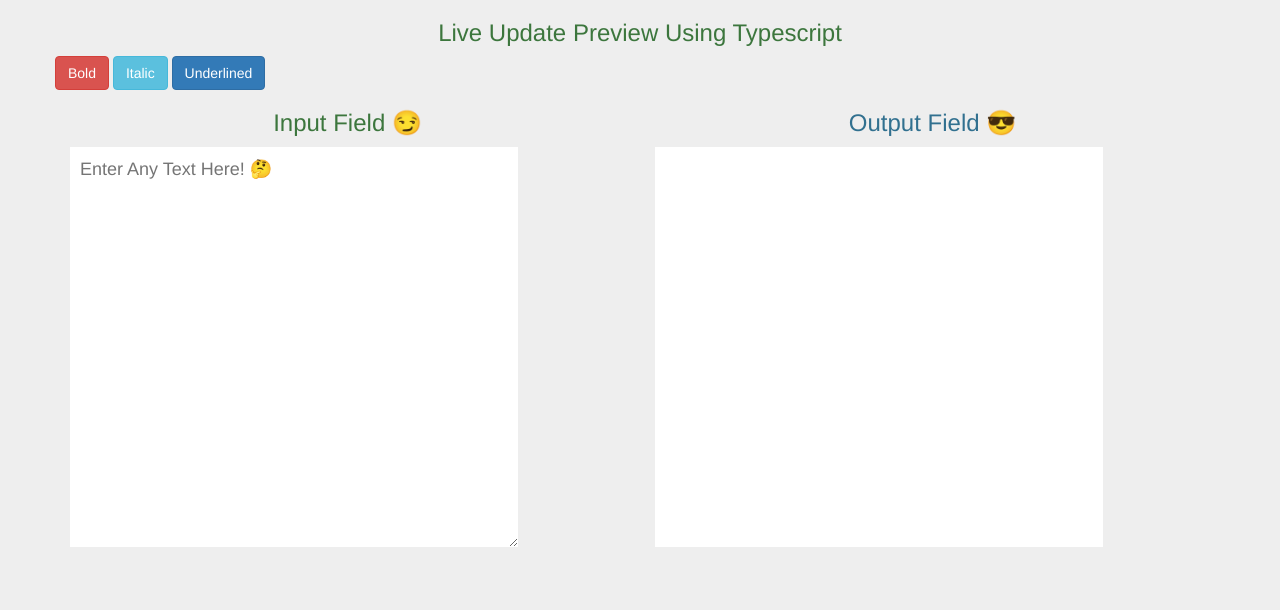
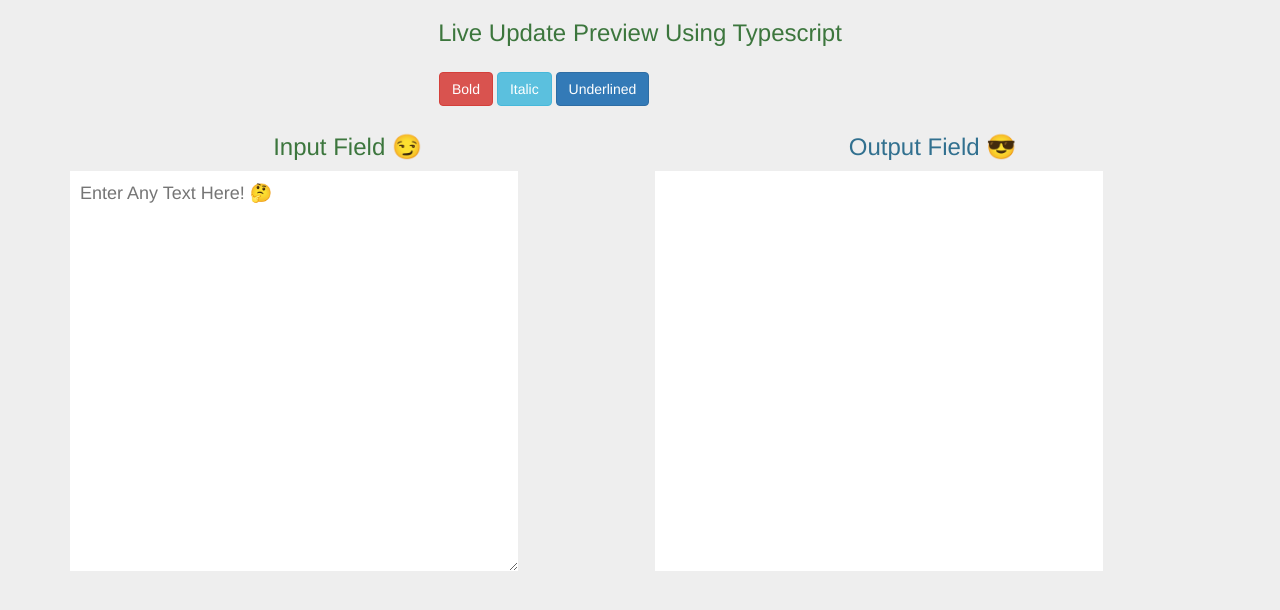
Before and after one commit to sajjathossain/Live-Field-Updater, a website: page index.html in a window 1280 px wide. Drawn offline with nearby package versions, Linux system fonts and the light colour scheme.

Commit message:
Used Bootstrap Cdn

```diff
--- a/index.html
+++ b/index.html
@@ -14,10 +14,10 @@
 <body>
 
     <div class="container">
-        <div class="row mt-2 d-flex flex-column">
+        <div class="row mt-2 d-flex flex-column justify-content-center">
             <h3 class="text-center text-success p-2">Live Update Preview Using Typescript</h3>
 
-            <div id="buttons" class="d-flex flex-row m-3 justify-content-center">
+            <div id="buttons" class="d-flex flex-row justify-content-around ">
                 <button class="btn btn-danger ml-2" id="bold">Bold</button>
                 <button class="btn btn-info ml-2" id="italic">Italic</button>
                 <button class="btn btn-primary ml-2" id="underlined">Underlined</button>
```
Also changed, not shown: dist/style.css.
